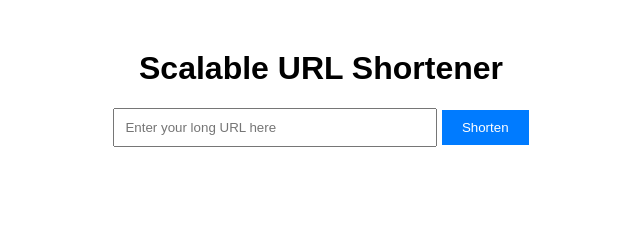
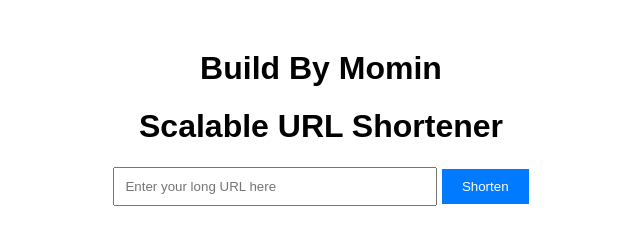
Before and after one commit to iconfanatics/Scalable-URL-Shortener, a website: page public/index.html in a window 1280 px wide. Shown: the whole page, without its empty margins (319-959 px from the left). Drawn offline with Linux system fonts and the light colour scheme.

Commit message:
head line updated

```diff
--- a/public/index.html
+++ b/public/index.html
@@ -12,6 +12,7 @@
     </style>
 </head>
 <body>
+    <h1>Build By Momin</h1>
     <h1>Scalable URL Shortener</h1>
     <input type="text" id="longUrl" placeholder="Enter your long URL here">
     <button onclick="shortenUrl()">Shorten</button>
```
